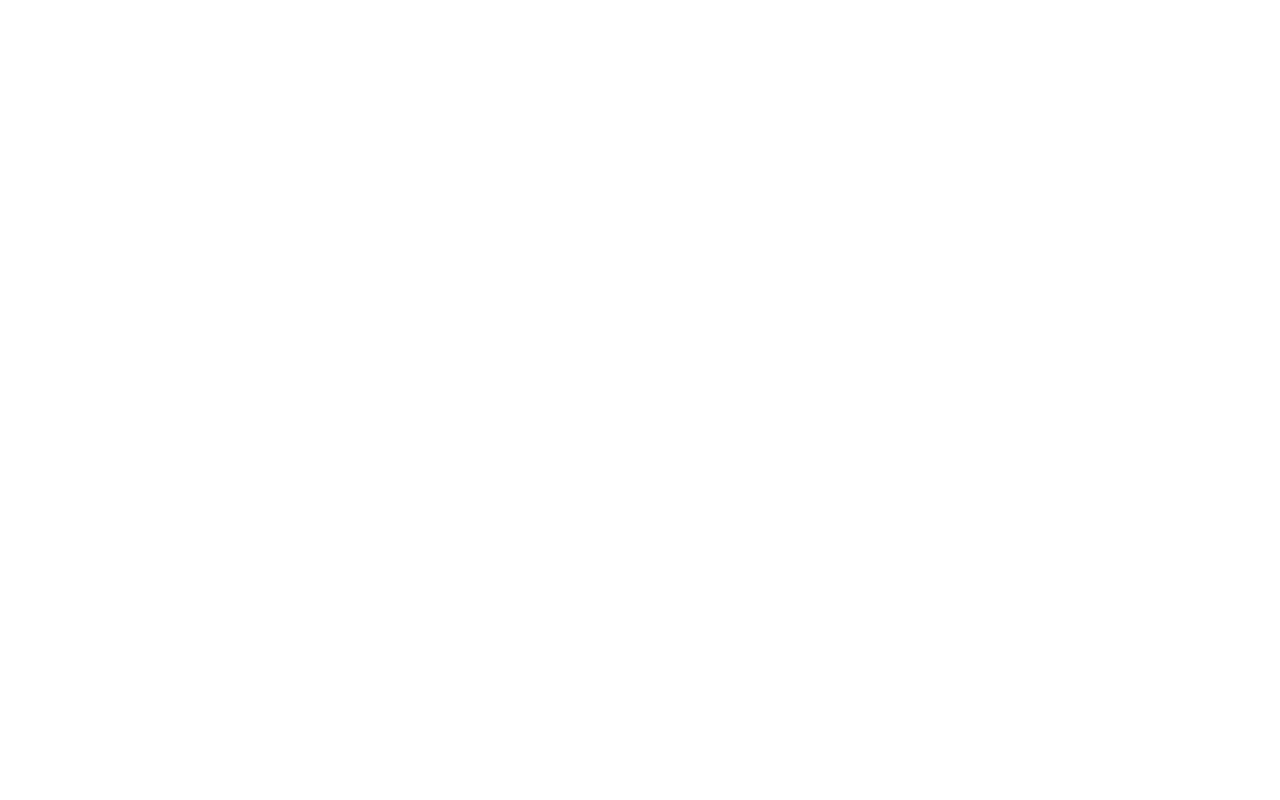
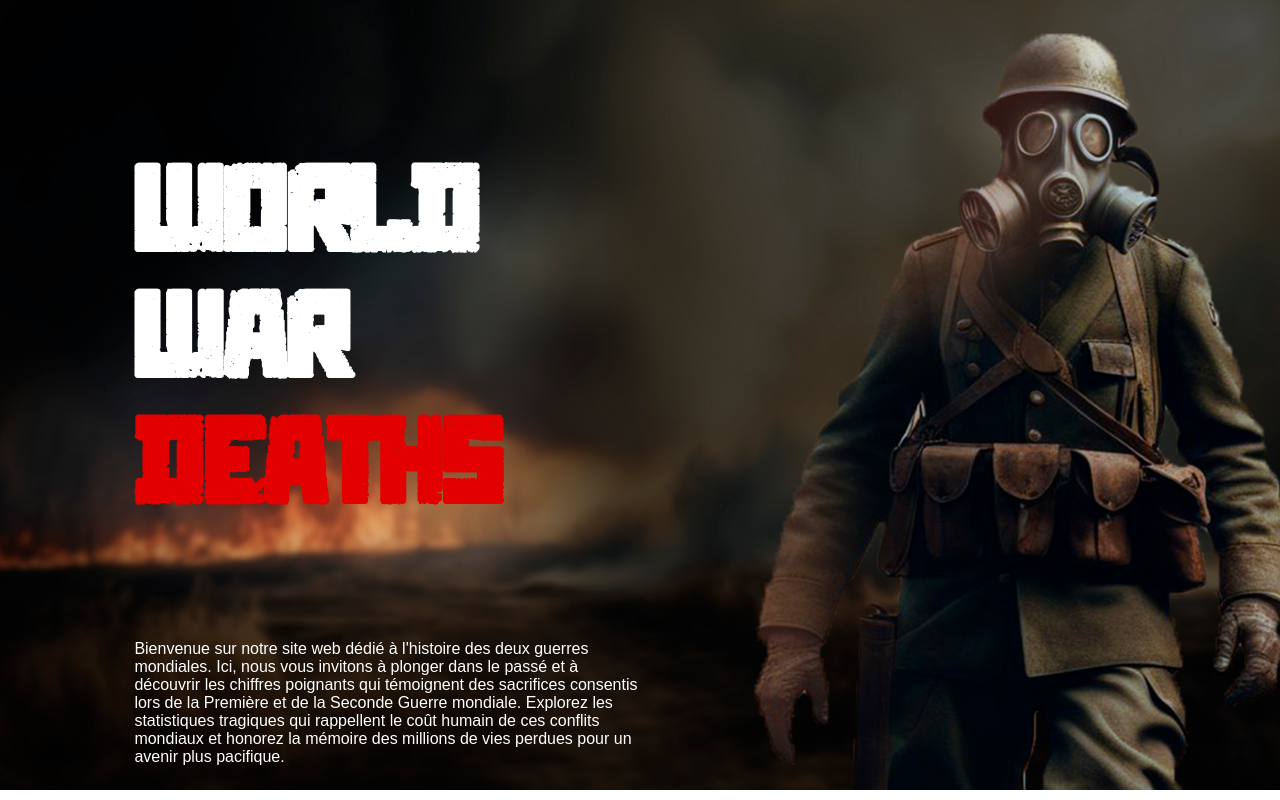
Before and after one commit to JcbBastien/WorldWarDeaths-Dataviz, a plain HTML site: page site/index.html in a window 1280 px wide. Drawn offline with Linux system fonts and the light colour scheme.

Commit message:
First push idea

```diff
--- a/site/index.html
+++ b/site/index.html
@@ -8,6 +8,12 @@
     <script type="module" src="script.js" defer></script>
 </head>
 <body>
-
+    <section class="accueil">
+        <div class="TXTaccueil">
+            <h1>WORLD WAR <span class="red">DEATHS</span></h1>
+            <!-- <img src="img/FEU.png" alt=""> -->
+            <p>Bienvenue sur notre site web dédié à l'histoire des deux guerres mondiales. Ici, nous vous invitons à plonger dans le passé et à découvrir les chiffres poignants qui témoignent des sacrifices consentis lors de la Première et de la Seconde Guerre mondiale. Explorez les statistiques tragiques qui rappellent le coût humain de ces conflits mondiaux et honorez la mémoire des millions de vies perdues pour un avenir plus pacifique.</p>
+        </div>
+    </section>
 </body>
 </html>
--- a/site/style.css
+++ b/site/style.css
@@ -0,0 +1,44 @@
+*,
+*::before
+*::after{
+    box-sizing: border-box;
+}
+
+@font-face {
+    font-family: "Chernobyl";
+    src: url("Fonts/Chernobyl.woff") format("woff"),
+        url("Fonts/Chernobyl.woff2") format("woff2"),
+        url("Fonts/Chernobyl.otf") format("otf");
+}
+
+@import url('https://fonts.googleapis.com/css2?family=Oswald:wght@700&family=Raleway&display=swap');
+
+body{
+    background-image: url(img/homepage.jpg);
+    background-size: cover;
+    background-repeat: no-repeat;
+}
+
+.accueil{
+}
+
+.TXTaccueil{
+    display: flex;
+    align-items: flex-end;
+    flex-direction: column;
+    width: 40%;
+    color: white;
+    margin-left: 10%;
+    margin-top: 5%;
+    font-family: 'Raleway', sans-serif;
+}
+
+h1{
+    font-family: 'Chernobyl',sans-serif;
+    font-size: 110px;
+}
+
+
+.red{
+    color: #E30000;
+}
```
Also changed, not shown: site/Fonts/Chernobyl.otf (added), site/Fonts/Chernobyl.woff (added), site/Fonts/Chernobyl.woff2 (added), site/img/FEU.png (added), site/img/homepage.jpg (added), 4 other files.
